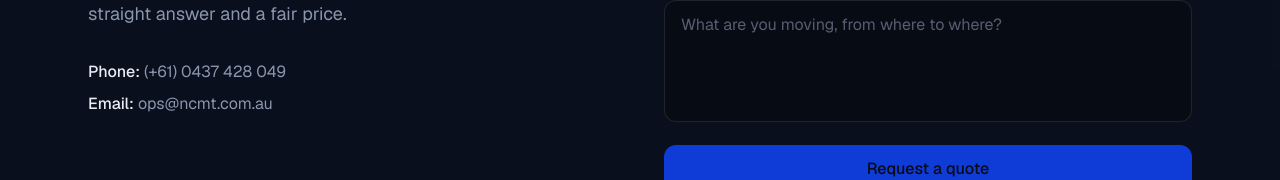
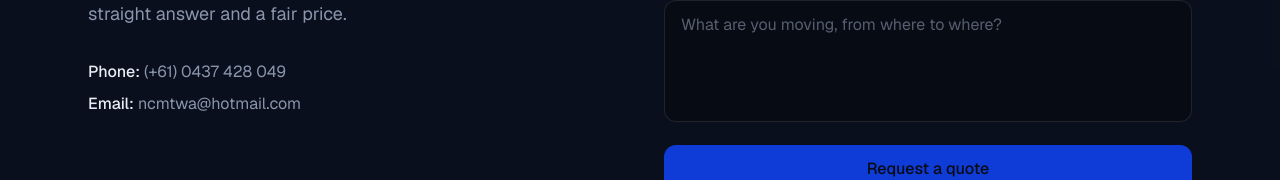
Before and after one commit to Azoriaau/ncmt, a Next.js app: page / in a window 1280 px wide. Shown: the part 5520-5700 px from the top of the page. Built offline with nearby package versions, Linux system fonts and the light colour scheme.

Commit message:
Update public contact email to ncmtwa@hotmail.com
Also synced in the LocalBusiness structured data.

```diff
--- a/src/app/page.tsx
+++ b/src/app/page.tsx
@@ -14,7 +14,7 @@ const jsonLd = {
   alternateName: "North Central Midlands Transport",
   url: "https://ncmt.com.au",
   telephone: "+61437428049",
-  email: "ops@ncmt.com.au",
+  email: "ncmtwa@hotmail.com",
   image: "https://ncmt.com.au/videos/hero-still.jpg",
   description:
     "Family-owned transport and freight company. General freight, regional distribution and dedicated fleet services across Australia.",
--- a/src/components/Contact.tsx
+++ b/src/components/Contact.tsx
@@ -25,7 +25,7 @@ export default function Contact() {
             </p>
             <p>
               <span className="text-foreground font-medium">Email:</span>{" "}
-              ops@ncmt.com.au
+              ncmtwa@hotmail.com
             </p>
           </div>
         </Reveal>
```
